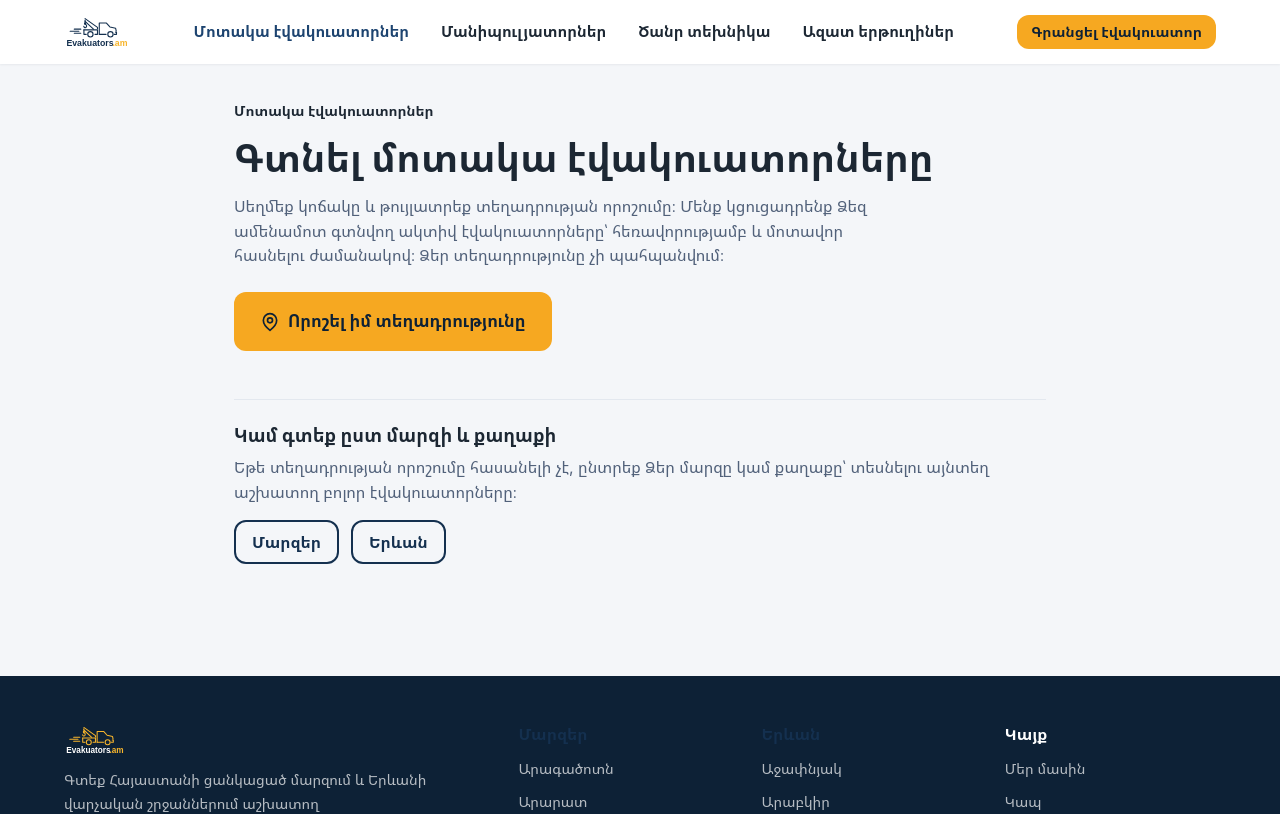
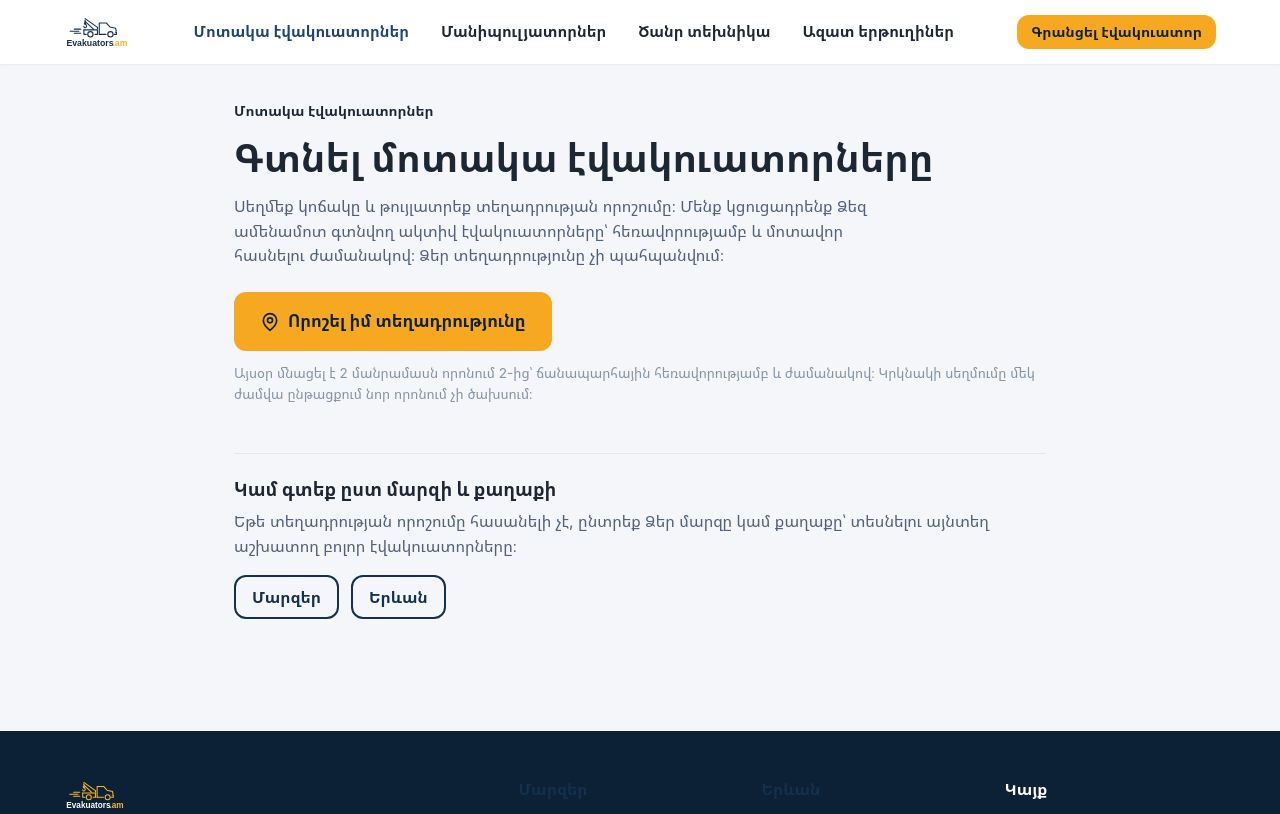
Before and after one commit to Sayadh/evakuators, a Nuxt app in the folder frontend/: page /evakuator in a window 1280 px wide. Shown: the top 814 px of the page. Built offline with nearby package versions, Linux system fonts and the light colour scheme.

Commit message:
feat: base parking coordinates for tow trucks

```diff
--- a/frontend/constants/features.ts
+++ b/frontend/constants/features.ts
@@ -36,4 +36,4 @@
  * it the search still returns drivers, but every distance is straight-line and
  * no arrival times are shown. See `docs/nearest-search.md`.
  */
-export const NEAREST_SEARCH_ENABLED = false
+export const NEAREST_SEARCH_ENABLED = true
```
Also changed, not shown: 2 other files (tests, documents, lock files or other folders).
